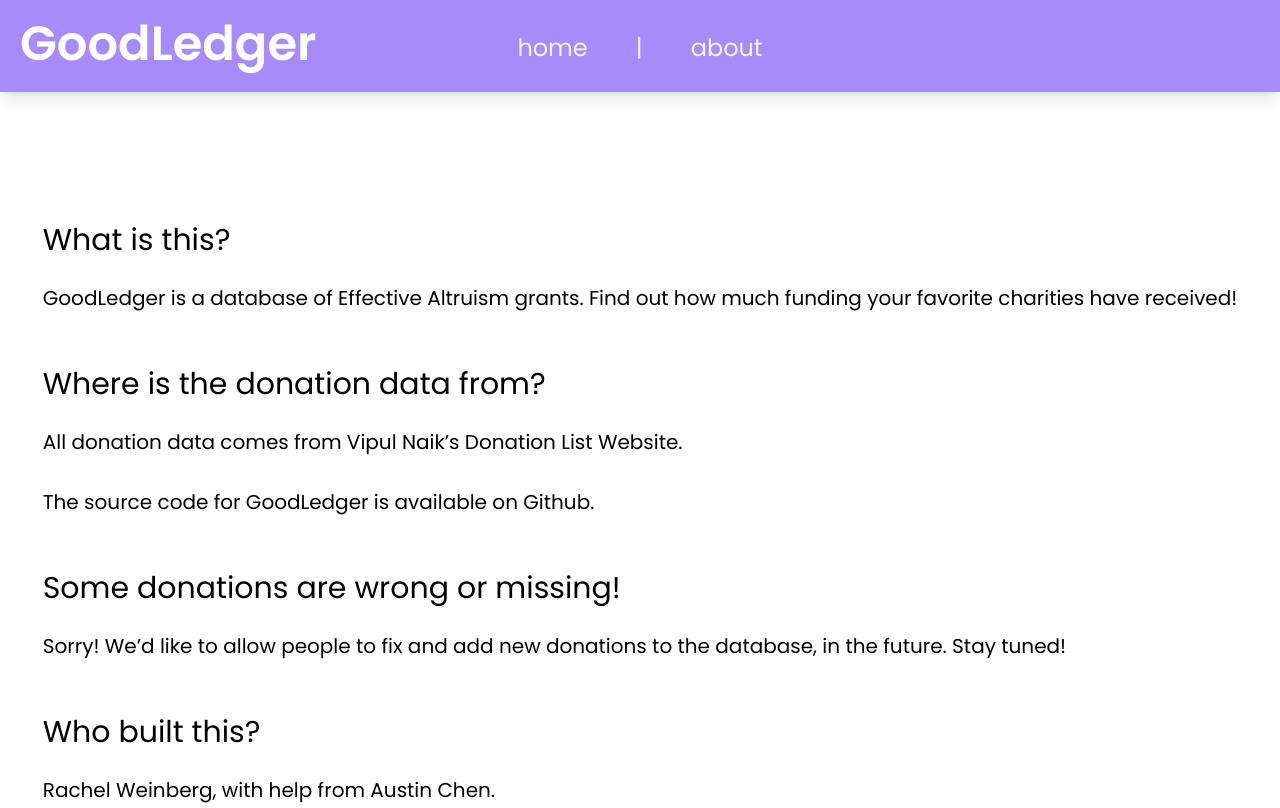
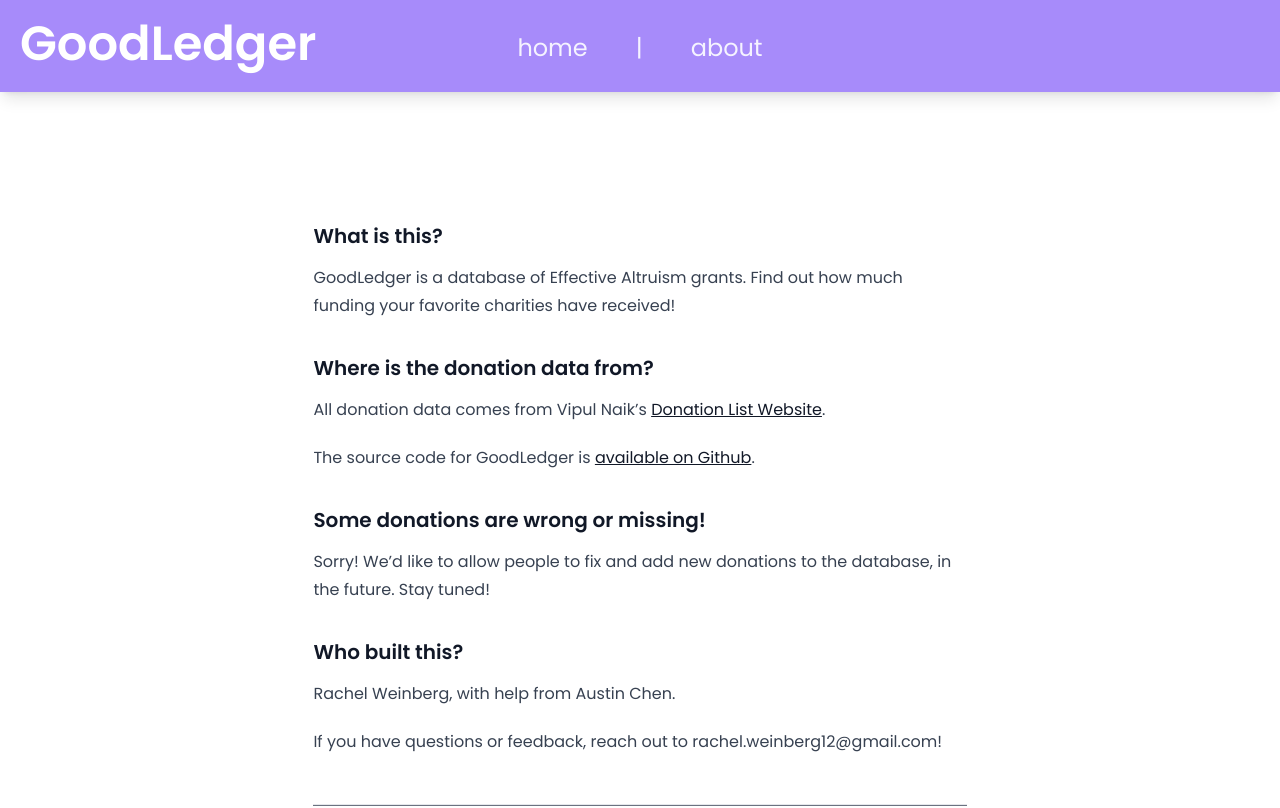
Before and after one commit to rachelweinberg12/OpenBook, a SvelteKit app: page /about in a window 1280 px wide. Shown: the top 808 px of the page. Built offline with nearby package versions, Linux system fonts and the light colour scheme; no server answers.

Commit message:
Fix styling

```diff
--- a/src/routes/about/+page.svelte
+++ b/src/routes/about/+page.svelte
@@ -3,7 +3,7 @@
 </script>
 
 <div class="flex justify-center my-32 text-2xl">
-	<div class="prose-xl">
+	<div class="prose">
 		<h3 id="what-is-this-">What is this?</h3>
 		<p>
 			GoodLedger is a database of Effective Altruism grants. Find out how much funding your favorite
--- a/src/routes/orgs/[orgSlug]/+page.svelte
+++ b/src/routes/orgs/[orgSlug]/+page.svelte
@@ -14,7 +14,8 @@
 	}
 </script>
 
-<body class="font-poppins mx-20 my-16 text-center">
+<body class="font-poppins">
+	<div class=" mx-20 my-16 text-center">
 		<h1 class="text-6xl">{data.name}</h1>
 		{#if donee_data}
 			<div class="flex flex-col gap-3 text-2xl mx-72 mt-12">
@@ -71,4 +72,5 @@
 				</div>
 			{/if}
 		</div>
+	</div>
 </body>
```
Lines whose indentation alone changed are shown as unchanged.
